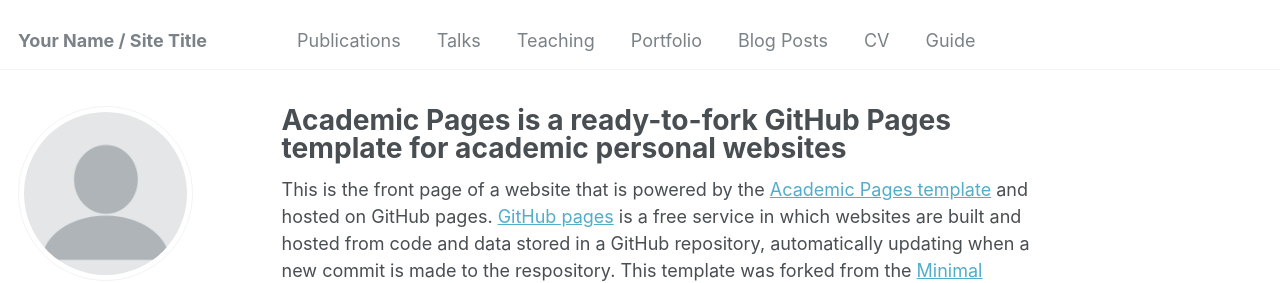
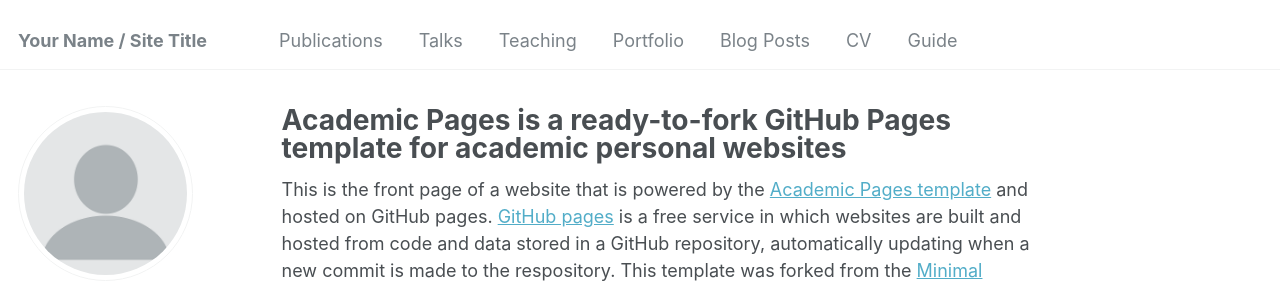
Before and after one commit to bjauregui/bjauregui.github.io, a Jekyll site: the page built from _pages/about.md, in a window 1280 px wide. Shown: the top 283 px of the page. Built offline with Jekyll 4.4.1, drawn with Linux system fonts in a browser that asks for light colours; some web fonts are replaced.

Commit message:
Fix misalignment of navigation bar with post body
There was a regression in the template updates where the navigation bar no longer aligns with the post left margin at normal viewport.

```diff
--- a/_sass/_masthead.scss
+++ b/_sass/_masthead.scss
@@ -52,7 +52,7 @@
   white-space: nowrap;
 
   &--lg {
-    padding-right: 3em;
+    padding-right: 2em;
     font-weight: 700;
   }
 }
```
